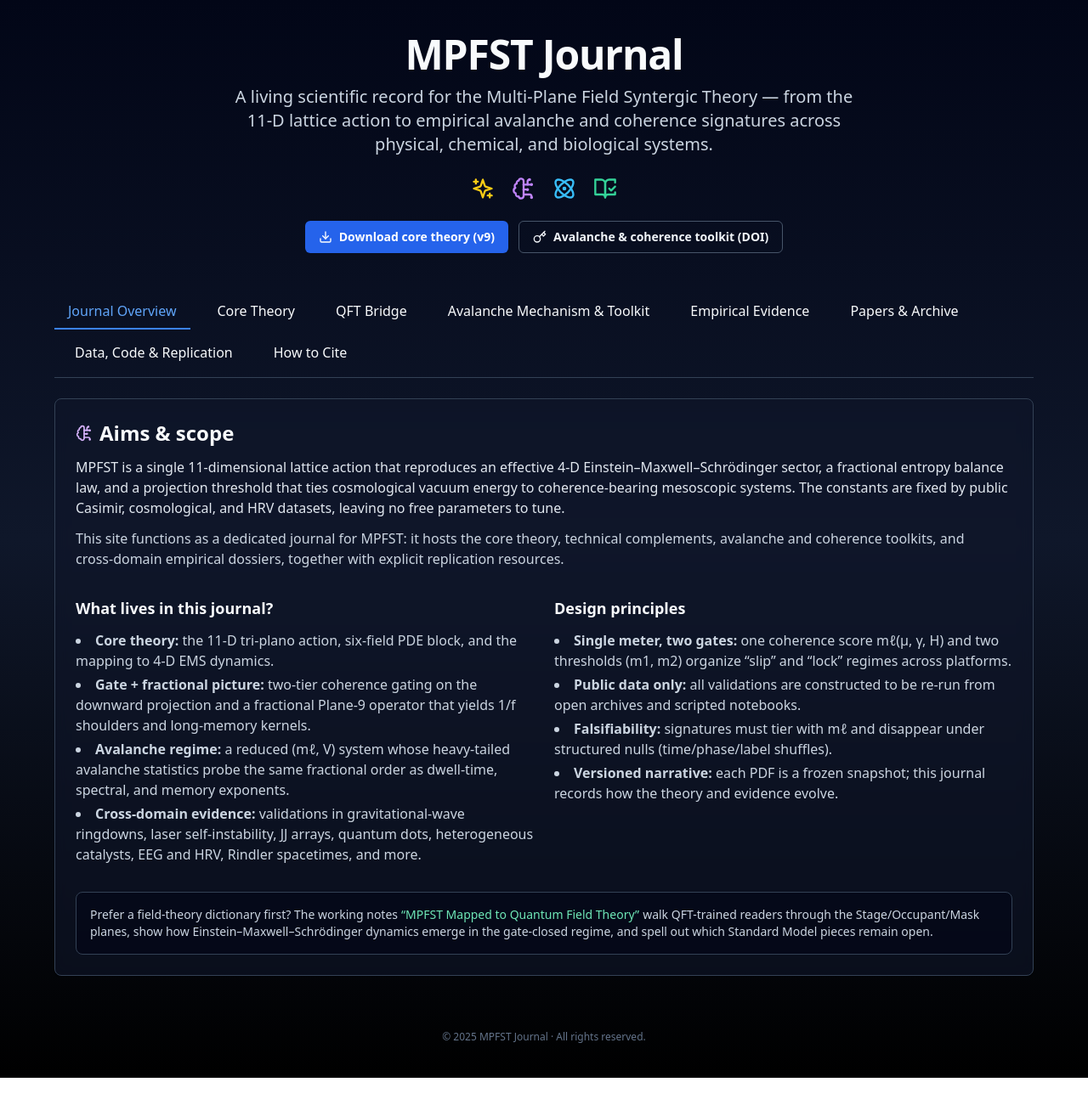
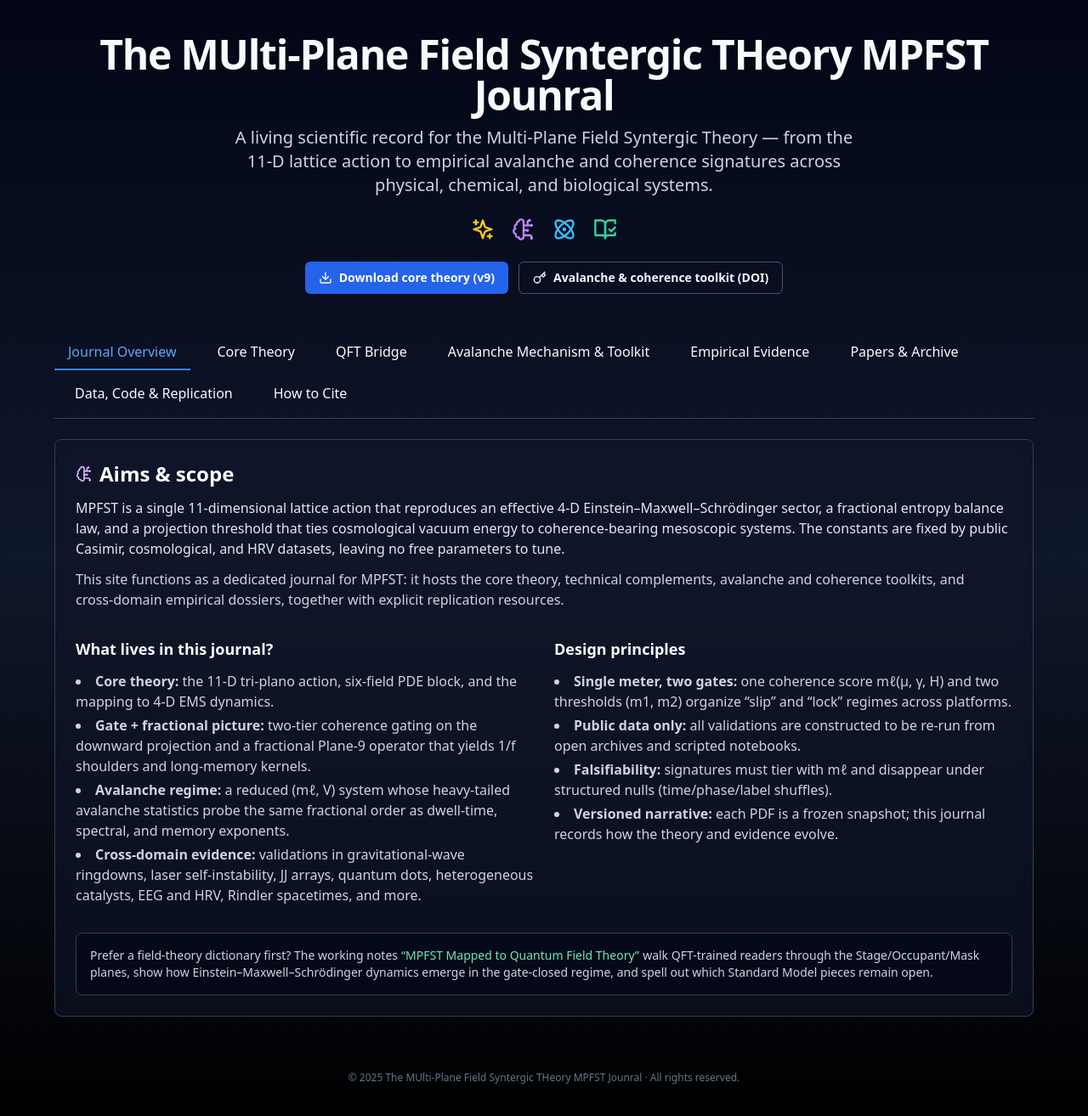
Before and after one commit to carli0128/mpfst.com, a Next.js app: page / in a window 1280 px wide. Shown: the top 1314 px of the page at 85% size. Before the commit the page ends 1269 px from the top, so only its background shows below. Built offline with nearby package versions, Linux system fonts and the light colour scheme.

Commit message:
Propagate updated journal title

```diff
--- a/components/MPFSTWebsite.tsx
+++ b/components/MPFSTWebsite.tsx
@@ -125,7 +125,7 @@ const articles: Article[] = [
   {
     id: "manuscript-9",
     category: "Manuscripts",
-    title: "MPFST Journal Manuscript v9 (pre‑packaged submission)",
+  title: "The MUlti-Plane Field Syntergic THeory MPFST Jounral Manuscript v9 (pre‑packaged submission)",
     pdfPath: "/MPFST-Publication-Manuscript-9.pdf",
     year: "2025",
     blurb:
@@ -134,7 +134,7 @@ const articles: Article[] = [
   {
     id: "manuscript-10",
     category: "Manuscripts",
-    title: "MPFST Journal Manuscript v10 (updated submission)",
+  title: "The MUlti-Plane Field Syntergic THeory MPFST Jounral Manuscript v10 (updated submission)",
     pdfPath: "/MPFST-Publication-Manuscript-10.pdf",
     year: "2025",
     blurb:
@@ -182,7 +182,7 @@ export default function MPFSTWebsite() {
             className="space-y-3"
           >
             <h1 className="text-4xl md:text-5xl font-bold tracking-tight">
-              MPFST Journal
+              The MUlti-Plane Field Syntergic THeory MPFST Jounral
             </h1>
             <p className="text-lg md:text-xl text-slate-300 max-w-3xl mx-auto">
               A living scientific record for the Multi‑Plane Field Syntergic
@@ -972,14 +972,16 @@ export default function MPFSTWebsite() {
                   <p className="font-mono text-slate-300">
                     MPFST Working Group. (2025). MPFST Complements v9:
                     Post-publication validations, fractional-exponent pinning,
-                    and device-level control. MPFST Journal. Retrieved from
+                    and device-level control. The MUlti-Plane Field Syntergic
+                    THeory MPFST Jounral. Retrieved from
                     https://mpfst.com/MPFST-Complements-V9.pdf
                   </p>
                   <p className="font-mono text-slate-300">
                     MPFST Working Group. (2025). MPFST Avalanche Addendum:
                     Two-tier coherence gating and avalanche statistics across
-                    gravitational, photonic, and neural systems. MPFST
-                    Journal. Retrieved from
+                    gravitational, photonic, and neural systems. The
+                    MUlti-Plane Field Syntergic THeory MPFST Jounral.
+                    Retrieved from
                     https://mpfst.com/Avalanche-MPFST.pdf
                   </p>
                 </section>
@@ -991,19 +993,20 @@ export default function MPFSTWebsite() {
                   <p className="font-mono text-slate-300">
                     MPFST Working Group. (2025). MPFST Cross-Domain Empirical
                     Validations: Consolidated dossier (physics, chemistry,
-                    biology). MPFST Journal. Retrieved from
+                    biology). The MUlti-Plane Field Syntergic THeory MPFST
+                    Jounral. Retrieved from
                     https://mpfst.com/Empirical-Evidence-MPFST.pdf
                   </p>
                   <p className="font-mono text-slate-300">
                     MPFST Working Group. (2025). Empirical support for MPFST
-                    predictions in successive Rindler data. MPFST Journal.
-                    Retrieved from
+                    predictions in successive Rindler data. The MUlti-Plane
+                    Field Syntergic THeory MPFST Jounral. Retrieved from
                     https://mpfst.com/Empirical-Support-Rindler-MPFST.pdf
                   </p>
                   <p className="font-mono text-slate-300">
                     MPFST Working Group. (2025). Mapping EEG bands to MPFST
-                    Occupant fields: Analysis and results. MPFST Journal.
-                    Retrieved from
+                    Occupant fields: Analysis and results. The MUlti-Plane
+                    Field Syntergic THeory MPFST Jounral. Retrieved from
                     https://mpfst.com/Mapping-EEG-Bands-to-MPFST-Occupant-Fields.pdf
                   </p>
                 </section>
@@ -1025,8 +1028,8 @@ export default function MPFSTWebsite() {
 
         {/* FOOTER */}
         <footer className="text-center mt-16 text-slate-500 text-xs">
-          &copy; {new Date().getFullYear()} MPFST Journal &middot; All rights
-          reserved.
+          &copy; {new Date().getFullYear()} The MUlti-Plane Field Syntergic
+          THeory MPFST Jounral &middot; All rights reserved.
         </footer>
       </div>
     </div>
```
